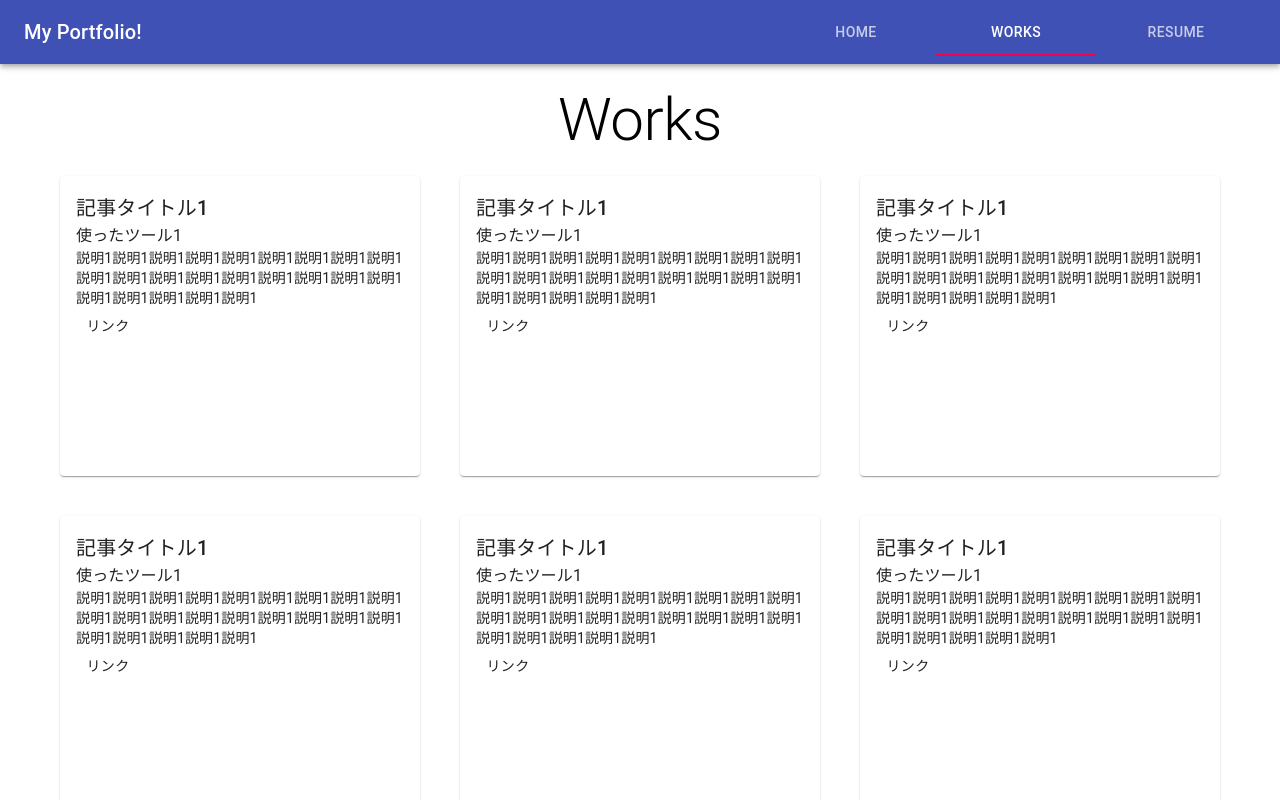
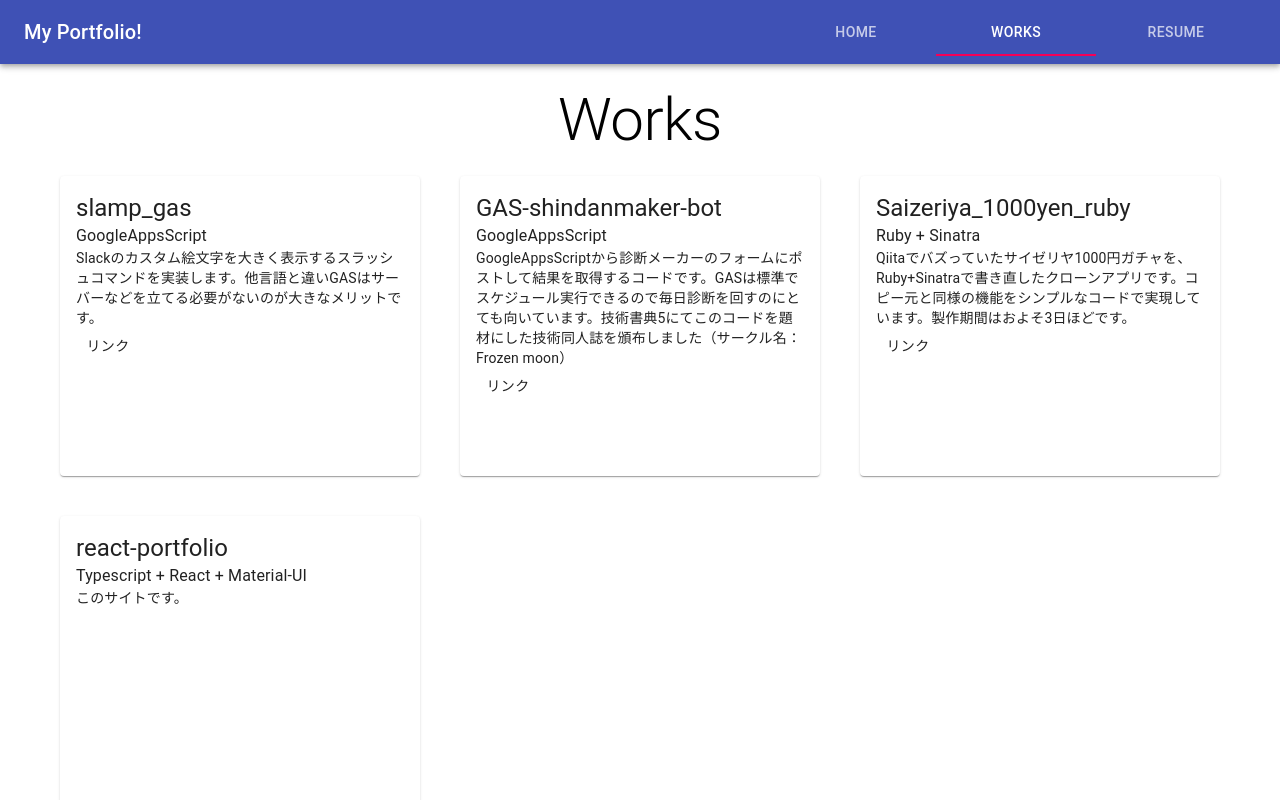
Before and after one commit to iteduki/react-portfolio, a React (Create React App) app: page / in a window 1280 px wide. Both pictures are taken after a click on the tab "WORKS". Shown: the top 800 px of the page. Built offline with nearby package versions, Linux system fonts and the light colour scheme.

Commit message:
コンテンツの中身

```diff
--- a/src/pages/Works.tsx
+++ b/src/pages/Works.tsx
@@ -11,7 +11,7 @@ import contents from "./WorksComponent/contents.json"
 
 type Contents = {
   title: string
-  tools: string
+  tools: Array<String>
   description: string
   href?: string
 }
@@ -44,12 +44,14 @@ export default function Works() {
     <Box className={classes.works}>
       <Typography variant="h2">Works</Typography>
       <Box className={classes.cardBox}>
-        {contents.map((item: Contents, key) => {
+        {contents.map((item: Contents) => {
           return (
             <Card className={classes.card}>
               <CardContent>
-                <Typography variant="h6">{item.title}</Typography>
-                <Typography variant="body1">{item.tools}</Typography>
+                <Typography variant="h5">{item.title}</Typography>
+                <Typography variant="body1">
+                  {item.tools.join(" + ")}
+                </Typography>
                 <Typography variant="body2">{item.description}</Typography>
                 {item.href ? (
                   <Button
--- a/src/pages/WorksComponent/contents.json
+++ b/src/pages/WorksComponent/contents.json
@@ -1,62 +1,25 @@
 [
   {
-    "title": "記事タイトル1",
-    "tools": "使ったツール1",
-    "description": "説明1説明1説明1説明1説明1説明1説明1説明1説明1説明1説明1説明1説明1説明1説明1説明1説明1説明1説明1説明1説明1説明1説明1",
-    "href": "https://google.com"
+    "title": "slamp_gas",
+    "tools": ["GoogleAppsScript"],
+    "description": "Slackのカスタム絵文字を大きく表示するスラッシュコマンドを実装します。他言語と違いGASはサーバーなどを立てる必要がないのが大きなメリットです。",
+    "href": "https://github.com/iteduki/slamp_gas"
   },
   {
-    "title": "記事タイトル1",
-    "tools": "使ったツール1",
-    "description": "説明1説明1説明1説明1説明1説明1説明1説明1説明1説明1説明1説明1説明1説明1説明1説明1説明1説明1説明1説明1説明1説明1説明1",
-    "href": "https://google.com"
+    "title": "GAS-shindanmaker-bot",
+    "tools": ["GoogleAppsScript"],
+    "description": "GoogleAppsScriptから診断メーカーのフォームにポストして結果を取得するコードです。GASは標準でスケジュール実行できるので毎日診断を回すのにとても向いています。技術書典5にてこのコードを題材にした技術同人誌を頒布しました（サークル名：Frozen moon）",
+    "href": "https://github.com/iteduki/slamp_gas"
   },
   {
-    "title": "記事タイトル1",
-    "tools": "使ったツール1",
-    "description": "説明1説明1説明1説明1説明1説明1説明1説明1説明1説明1説明1説明1説明1説明1説明1説明1説明1説明1説明1説明1説明1説明1説明1",
-    "href": "https://google.com"
+    "title": "Saizeriya_1000yen_ruby",
+    "tools": ["Ruby", "Sinatra"],
+    "description": "Qiitaでバズっていたサイゼリヤ1000円ガチャを、Ruby+Sinatraで書き直したクローンアプリです。コピー元と同様の機能をシンプルなコードで実現しています。製作期間はおよそ3日ほどです。",
+    "href": "https://github.com/iteduki/Saizeriya_1000yen_ruby"
   },
   {
-    "title": "記事タイトル1",
-    "tools": "使ったツール1",
-    "description": "説明1説明1説明1説明1説明1説明1説明1説明1説明1説明1説明1説明1説明1説明1説明1説明1説明1説明1説明1説明1説明1説明1説明1",
-    "href": "https://google.com"
-  },
-  {
-    "title": "記事タイトル1",
-    "tools": "使ったツール1",
-    "description": "説明1説明1説明1説明1説明1説明1説明1説明1説明1説明1説明1説明1説明1説明1説明1説明1説明1説明1説明1説明1説明1説明1説明1",
-    "href": "https://google.com"
-  },
-  {
-    "title": "記事タイトル1",
-    "tools": "使ったツール1",
-    "description": "説明1説明1説明1説明1説明1説明1説明1説明1説明1説明1説明1説明1説明1説明1説明1説明1説明1説明1説明1説明1説明1説明1説明1",
-    "href": "https://google.com"
-  },
-  {
-    "title": "記事タイトル1",
-    "tools": "使ったツール1",
-    "description": "説明1説明1説明1説明1説明1説明1説明1説明1説明1説明1説明1説明1説明1説明1説明1説明1説明1説明1説明1説明1説明1説明1説明1",
-    "href": "https://google.com"
-  },
-  {
-    "title": "記事タイトル1",
-    "tools": "使ったツール1",
-    "description": "説明1説明1説明1説明1説明1説明1説明1説明1説明1説明1説明1説明1説明1説明1説明1説明1説明1説明1説明1説明1説明1説明1説明1",
-    "href": "https://google.com"
-  },
-  {
-    "title": "記事タイトル1",
-    "tools": "使ったツール1",
-    "description": "説明1説明1説明1説明1説明1説明1説明1説明1説明1説明1説明1説明1説明1説明1説明1説明1説明1説明1説明1説明1説明1説明1説明1",
-    "href": "https://google.com"
-  },
-
-  {
-    "title": "記事タイトル2",
-    "tools": "使ったツール2",
-    "description": "説明2"
+    "title": "react-portfolio",
+    "tools": ["Typescript", "React", "Material-UI"],
+    "description": "このサイトです。"
   }
 ]
```
